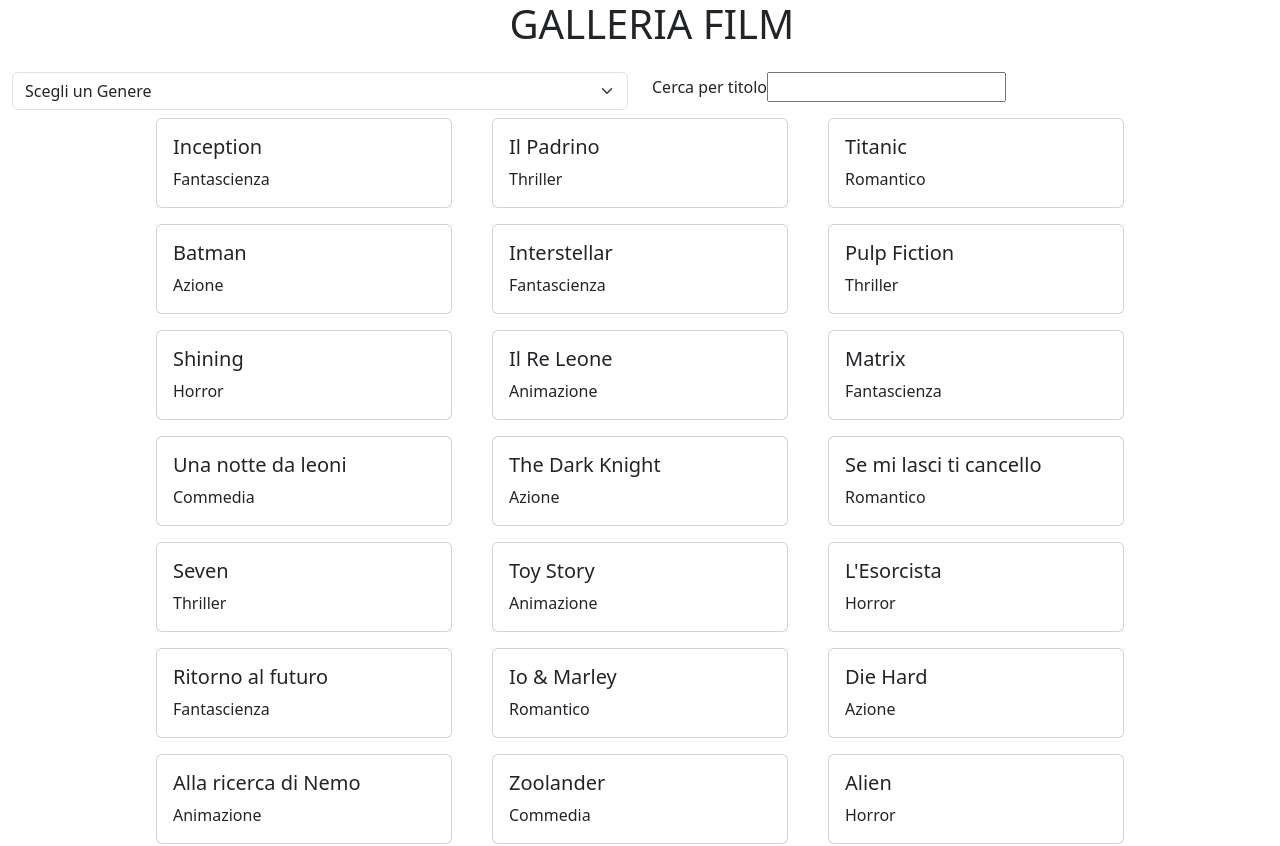
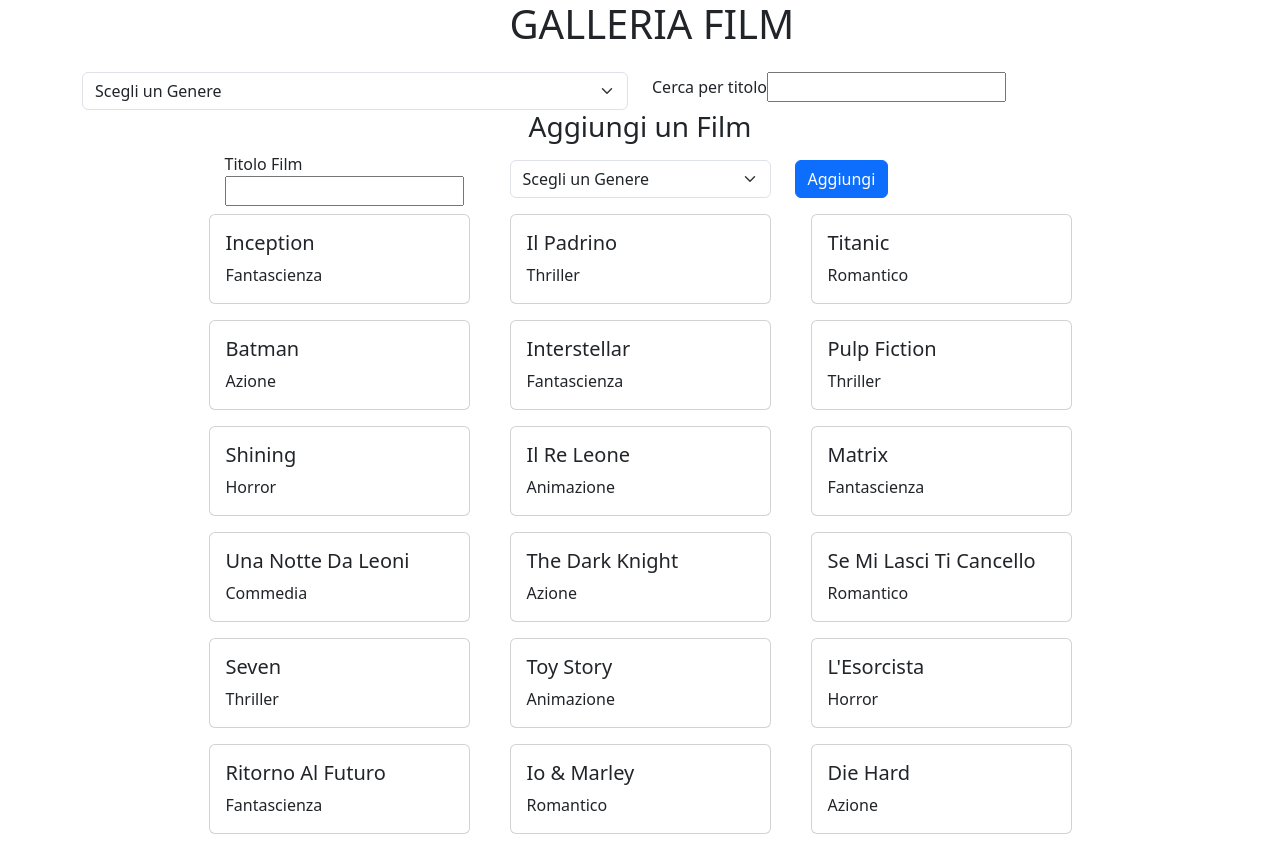
Before and after one commit to mauriziopalmisano/react-movie-filter, a React (Vite) app: page / in a window 1280 px wide. Shown: the top 846 px of the page. Built offline with nearby package versions, Linux system fonts and the light colour scheme.

Commit message:
aggiunta una form per aggiungere nuovi film alla lista

```diff
--- a/src/App.jsx
+++ b/src/App.jsx
@@ -3,8 +3,8 @@ import filmsArray from './data/filmsArray'
 
 
 function App() {
-  //const emptyfilmOBJ = { title: '', genre: '' };
-  //const [filmOBJ, setFilmOBJ] = useState(emptyfilmOBJ);
+  const emptyfilmOBJ = { title: '', genre: '' };
+  const [filmOBJ, setFilmOBJ] = useState(emptyfilmOBJ);
   const [filmsList, setFilmslist] = useState(filmsArray);
   const [filteredFilmsList, setFilteredFilmsList] = useState(filmsList);
   const [selectedGenre, setSelectedGenre] = useState('');
@@ -21,10 +21,31 @@ function App() {
     const targetName = target.name;
     if (targetName === 'genre') {
       setSelectedGenre(targetValue);
+    } else if (targetName === 'title') {
+      setSearchedTitle(targetValue);
+    } else if (targetName === 'addTitle') {
+      const newFilmOBJ = { ...filmOBJ, ['title']: targetValue };
+      setFilmOBJ(newFilmOBJ);
     } else {
-      setSearchedTitle(targetValue);
+      const newFilmOBJ = { ...filmOBJ, ['genre']: targetValue };
+      setFilmOBJ(newFilmOBJ);
+      console.log(newFilmOBJ);
+
     }
   }
+
+
+
+  const submitHandler = (event) => {
+    event.preventDefault();
+    const newFilmToAdd = {...filmOBJ, id:crypto.randomUUID()};
+    const newFilmsList = [...filmsList, newFilmToAdd];
+    setFilmslist(newFilmsList);
+    setFilmOBJ(emptyfilmOBJ);
+  }
+
+
+
 
 
   useEffect(() => {
@@ -53,10 +74,10 @@ function App() {
           </div>
         </div>
       </header>
-      <main className="container-fluid">
+      <main className="container">
         <div className="row justify-content-center">
           <div className='col-6'>
-            <select class="form-select" value={selectedGenre} onChange={changeHandler} name='genre' >
+            <select className="form-select" value={selectedGenre} onChange={changeHandler} name='genre' >
               <option selected disabled value=''>Scegli un Genere</option>
               <option value=''>Tutti i generi</option>
               {genreList.map(film => {
@@ -68,21 +89,42 @@ function App() {
             </select>
           </div>
           <div className='col-6'>
-            <div>
-              <label htmlFor="title-search">Cerca per titolo</label>
-              <input type="text" id='title-search' value={searchedTitle} onChange={changeHandler} name='title' />
-            </div>
+            <label htmlFor="title-search">Cerca per titolo</label>
+            <input type="text" id='title-search' value={searchedTitle} onChange={changeHandler} name='title' />
           </div>
         </div>
+        <form className="row justify-content-center align-items-center" onSubmit={submitHandler}>
+          <div className='col-12 d-flex justify-content-center'>
+            <h3>Aggiungi un Film </h3>
+          </div>
+          <div className="col-3">
+            <label htmlFor="add-title">Titolo Film</label>
+            <input type="text" id='add-title' value={filmOBJ.title} onChange={changeHandler} name='addTitle' required />
+          </div>
+          <div className="col-3">
+            <select className="form-select" value={filmOBJ.genre} onChange={changeHandler} name='addGenre' >
+              <option selected disabled value=''>Scegli un Genere</option>
+              {genreList.map(film => {
+                const { id, genre } = film;
+                return (
+                  <option key={id} value={genre}>{genre}</option>
+                )
+              })}
+            </select>
+          </div>
+          <div className='col-3'>
+            <button type='submit' className='btn btn-primary'>Aggiungi</button>
+          </div>
+        </form>
         <div className="row justify-content-center">
           {filteredFilmsList.map(film => {
             const { id, title, genre } = film;
             return (
               <div className='col-3 m-2' key={id}>
-                <div class="card">
-                  <div class="card-body">
-                    <h5 class="card-title">{title}</h5>
-                    <p class="card-text">{genre}</p>
+                <div className="card">
+                  <div className="card-body">
+                    <h5 className="card-title text-capitalize">{title}</h5>
+                    <p className="card-text text-capitalize">{genre}</p>
                   </div>
                 </div>
               </div>
```
